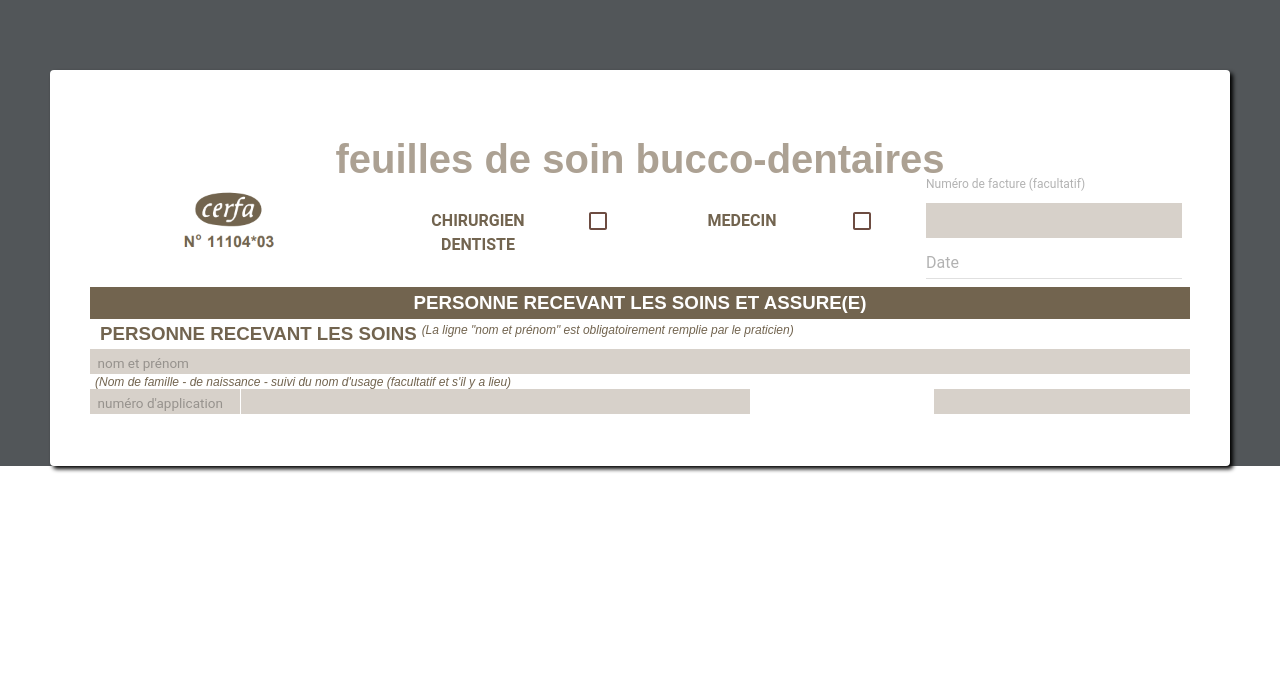
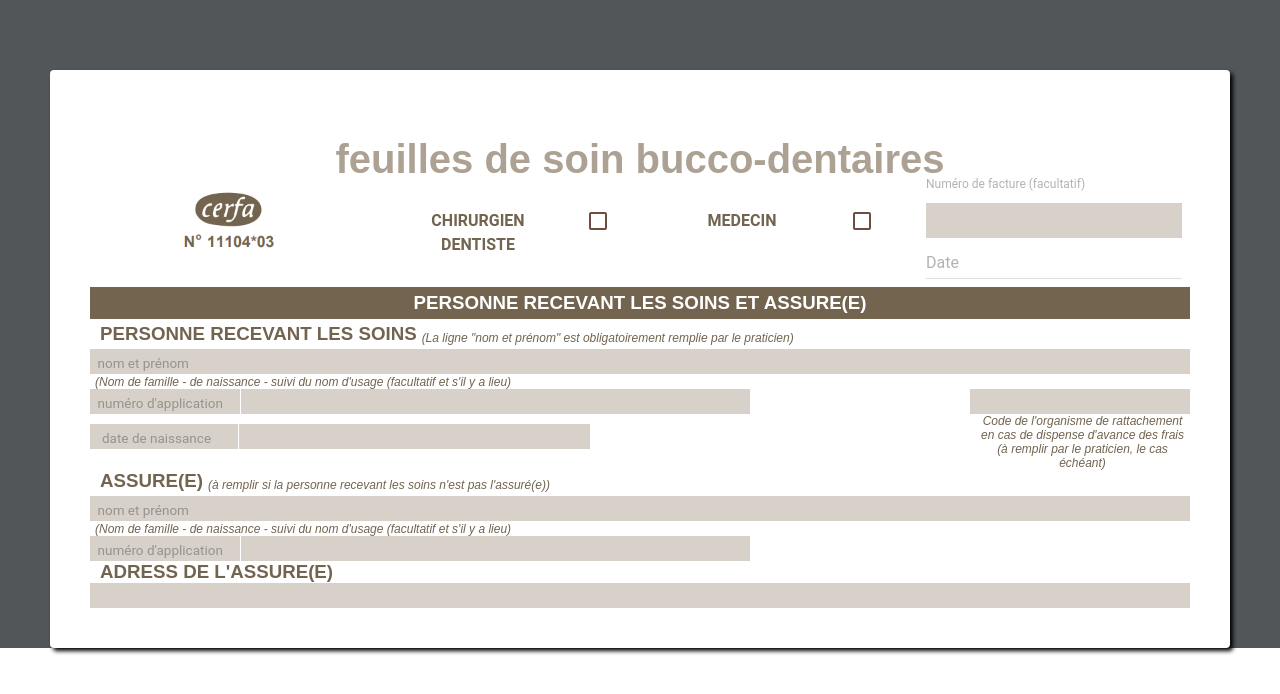
Before and after one commit to cosydney/cerfa-dentiste, a React (Create React App) app: page / in a window 1280 px wide. Shown: the top 694 px of the page. Built offline with nearby package versions, Linux system fonts and the light colour scheme.

Commit message:
"premiere partie done"

```diff
--- a/src/App.js
+++ b/src/App.js
@@ -27,6 +27,7 @@ class App extends Component {
     console.log(this.state);
     return (
       <div className="App" style={styles.body}>
+{/* HEADER */}
         <div style={styles.container}>
           <h1 style={styles.h1}>feuilles de soin bucco-dentaires</h1>
           <div style={styles.firstContainer}>
@@ -56,8 +57,6 @@ class App extends Component {
               <MuiThemeProvider muiTheme={MyTheme}>
                 <TextField
                   style={{top: -50, display: 'flex', flexDirection: 'column'}}
-                  // hintText="Numéro de facture"
-                  // style={{backgroundColor: '#d7d1ca', marginBottom: 10}}
                   inputStyle={{ backgroundColor: '#d7d1ca', height: 35, top: 30 }}
                   underlineShow={false}
                   floatingLabelText="Numéro de facture (facultatif)"
@@ -66,9 +65,11 @@ class App extends Component {
                 </MuiThemeProvider>
             </div>
           </div>
+{/* 1ere partie */}
           <h3 style={styles.h3dark}> PERSONNE RECEVANT LES SOINS ET ASSURE(E) </h3>
           <div style={{display: 'flex', marginTop: 4}}>
-            <h3 style={styles.h3}> PERSONNE RECEVANT LES SOINS </h3><i style={styles.italic}>(La ligne "nom et prénom" est obligatoirement remplie par le praticien)</i>
+{/* Personne recevant les soins */}
+            <h3 style={styles.h3}> PERSONNE RECEVANT LES SOINS </h3><i style={styles.italicTitle}>(La ligne "nom et prénom" est obligatoirement remplie par le praticien)</i>
           </div>
           <div style={{marginTop: 4, height: 22}}>
             <MuiThemeProvider muiTheme={MyTheme}>
@@ -88,7 +89,62 @@ class App extends Component {
 
           <div style={{display: 'flex', justifyContent: 'space-between'}}>
 
-          <div style={{width: '60%'}}>
+          <div style={{display: 'flex', flexDirection: 'column', width: '60%'}}>
+            <MuiThemeProvider muiTheme={MyTheme}>
+              <TextField
+               floatingLabelStyle= {{paddingLeft: 10, top: 27, fontSize: 18}}
+               style={{backgroundColor: '#d7d1ca', height: 25, width: '100%'}}
+               underlineShow={false}
+               inputStyle={{ left: 150, bottom: 14, fontSize: 20, borderLeft: 'thin solid white'}}
+               floatingLabelText="numéro d'application"
+               floatingLabelFixed={true}/>
+           </MuiThemeProvider>
+
+           <MuiThemeProvider muiTheme={MyTheme}>
+              <DatePicker
+              floatingLabelFixed={true}
+              floatingLabelText="date de naissance"
+              underlineShow={false}
+              floatingLabelStyle= {{paddingLeft: 0, top: 27, fontSize: 18, left: -110}}
+              DateTimeFormat={DateFormat}
+              mode="landscape"
+              locale="fr"
+              style={{backgroundColor: '#d7d1ca', height: 25, width: '500px', marginTop: 10}}
+              inputStyle={{ left: 26, bottom: 14, fontSize: 20, height: 25, borderLeft: 'thin solid white', width: '352px'}} />
+          </MuiThemeProvider>
+         </div>
+           <div style={{display: 'flex', flexDirection: 'column', width: '20%'}}>
+             <MuiThemeProvider muiTheme={MyTheme}>
+               <TextField
+                floatingLabelStyle= {{paddingLeft: 10, top: 27, fontSize: 18}}
+                style={{backgroundColor: '#d7d1ca', height: 25, width: '100%'}}
+                underlineShow={false}
+                inputStyle={{fontSize: 20 }}
+                floatingLabelFixed={true}/>
+            </MuiThemeProvider>
+            <i style={styles.italic}>Code de l'organisme de rattachement en cas de dispense d'avance des frais (à remplir par le praticien, le cas échéant)</i>
+          </div>
+        </div>
+{/* ASSURE */}
+        <div style={{display: 'flex'}}>
+          <h3 style={styles.h3}> ASSURE(E) </h3><i style={styles.italicTitle}>(à remplir si la personne recevant les soins n'est pas l'assuré(e))</i>
+        </div>
+        <div style={{marginTop: 4, height: 22}}>
+          <MuiThemeProvider muiTheme={MyTheme}>
+            <TextField
+             fullWidth={true}
+             floatingLabelStyle= {{paddingLeft: 10, top: 27, fontSize: 18}}
+             style={{backgroundColor: '#d7d1ca', height: 25}}
+             underlineShow={false}
+             inputStyle={{ left: 110, bottom: 13, fontSize: 20}}
+             floatingLabelText="nom et prénom"
+             floatingLabelFixed={true}/>
+         </MuiThemeProvider>
+        </div>
+        <div style={{display: 'flex', marginTop: 4}}>
+          <i style={styles.italic}>(Nom de famille - de naissance - suivi du nom d'usage (facultatif et s'il y a lieu)</i>
+        </div>
+        <div style={{display: 'flex', flexDirection: 'column', width: '60%'}}>
           <MuiThemeProvider muiTheme={MyTheme}>
             <TextField
              floatingLabelStyle= {{paddingLeft: 10, top: 27, fontSize: 18}}
@@ -99,19 +155,19 @@ class App extends Component {
              floatingLabelFixed={true}/>
          </MuiThemeProvider>
         </div>
-
-         <div>
+{/*Addresse de l'ASSURE */}
+        <div style={{display: 'flex'}}>
+          <h3 style={styles.h3}>{"ADRESS DE L'ASSURE(E)"}</h3>
+        </div>
         <MuiThemeProvider muiTheme={MyTheme}>
           <TextField
+           fullWidth={true}
            floatingLabelStyle= {{paddingLeft: 10, top: 27, fontSize: 18}}
            style={{backgroundColor: '#d7d1ca', height: 25}}
            underlineShow={false}
-              inputStyle={{fontSize: 20 }}
+           inputStyle={{fontSize: 20}}
            floatingLabelFixed={true}/>
         </MuiThemeProvider>
-        </div>
-
-        </div>
 
         </div>
       </div>
@@ -167,6 +223,12 @@ const styles = {
     margin: 0,
     paddingLeft: 10,
   },
+  italicTitle: {
+    marginTop: 8,
+    paddingLeft: 5,
+    color: '#72644f',
+    fontSize: 12
+  },
   italic: {
     paddingLeft: 5,
     color: '#72644f',
```
Lines whose indentation alone changed are shown as unchanged.
